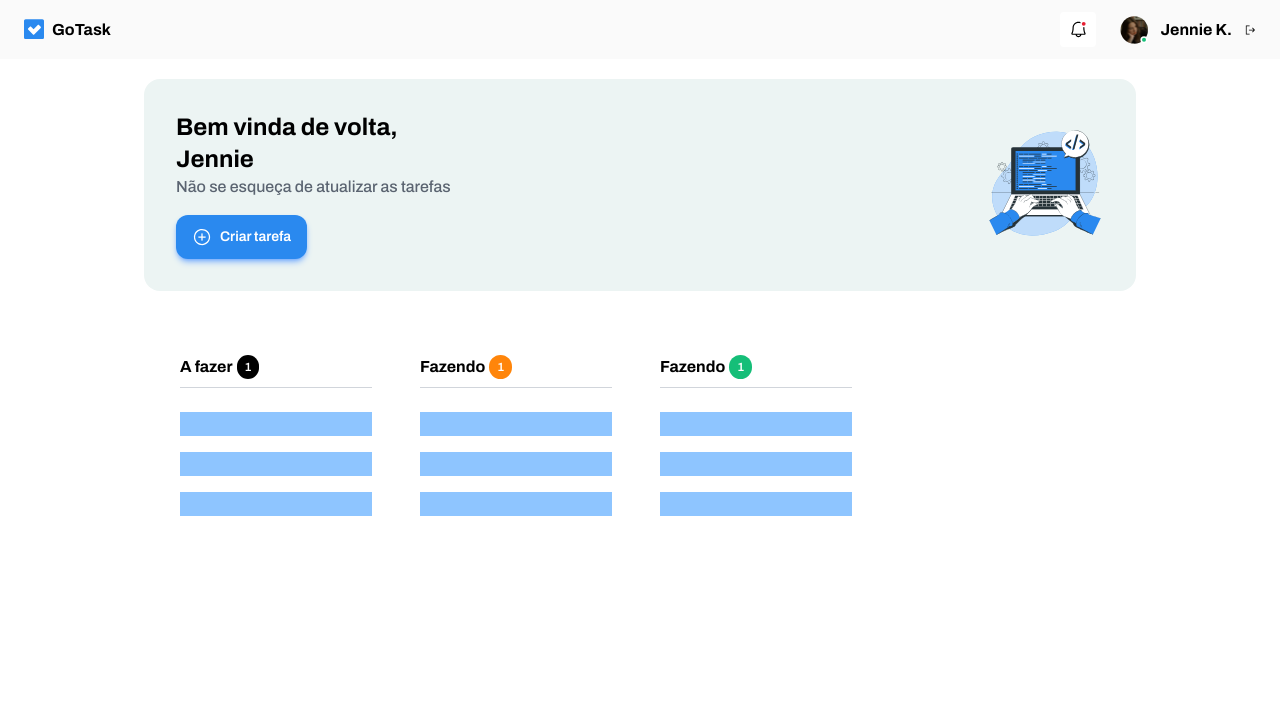
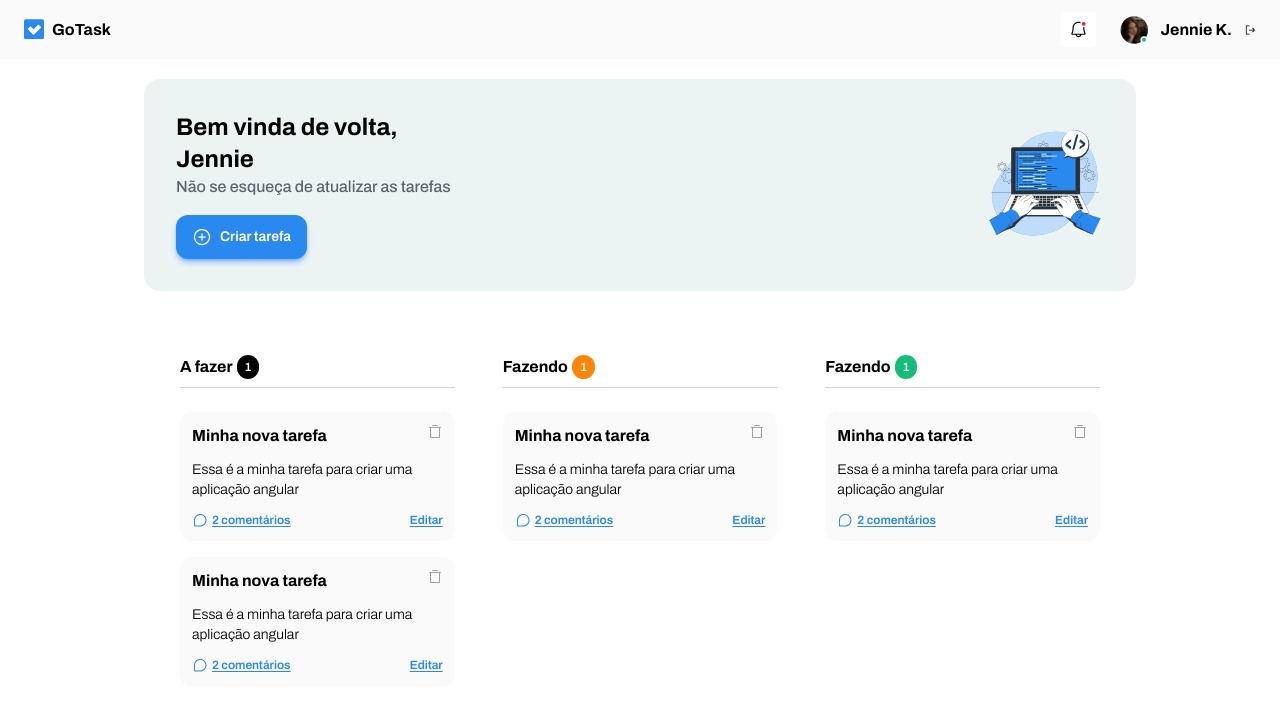
Before and after one commit to eriksongoncalves/angular-go-stack, an Angular app: page / in a window 1280 px wide. Shown: the top 710 px of the page. Built offline with nearby package versions, Linux system fonts and the light colour scheme.

Commit message:
styles: task card component

```diff
--- a/src/app/components/task-card/task-card.html
+++ b/src/app/components/task-card/task-card.html
@@ -1 +1,18 @@
-<p>task-card works!</p>
+<div class="flex cursor-grab flex-col gap-3 rounded-xl bg-[#fafafa] p-3">
+  <div class="flex gap-1">
+    <p class="font-bold">Minha nova tarefa</p>
+    <img src="images/icon-delete.svg" class="ml-auto cursor-pointer self-start" alt="" />
+  </div>
+  <p class="text-sm font-light">Essa é a minha tarefa para criar uma aplicação angular</p>
+  <div class="item-center flex gap-1">
+    <img src="images/icon-comments.svg" class="" alt="" />
+    <p class="cursor-pointer text-xs font-semibold text-[#2a89ef] underline underline-offset-2">
+      2 comentários
+    </p>
+    <p
+      class="ml-auto cursor-pointer text-xs font-semibold text-[#2a89ef] underline underline-offset-2"
+    >
+      Editar
+    </p>
+  </div>
+</div>
--- a/src/app/components/task-list-section/task-list-section.html
+++ b/src/app/components/task-list-section/task-list-section.html
@@ -7,9 +7,8 @@
     </div>
     <div class="flex flex-col gap-4">
       <!-- Tarefas -->
-      <div class="bg-blue-300 p-3"></div>
-      <div class="bg-blue-300 p-3"></div>
-      <div class="bg-blue-300 p-3"></div>
+      <app-task-card />
+      <app-task-card />
     </div>
   </div>
 
@@ -21,9 +20,7 @@
     </div>
     <div class="flex flex-col gap-4">
       <!-- Tarefas -->
-      <div class="bg-blue-300 p-3"></div>
-      <div class="bg-blue-300 p-3"></div>
-      <div class="bg-blue-300 p-3"></div>
+      <app-task-card />
     </div>
   </div>
 
@@ -35,9 +32,7 @@
     </div>
     <div class="flex flex-col gap-4">
       <!-- Tarefas -->
-      <div class="bg-blue-300 p-3"></div>
-      <div class="bg-blue-300 p-3"></div>
-      <div class="bg-blue-300 p-3"></div>
+      <app-task-card />
     </div>
   </div>
 </div>
--- a/src/app/components/task-list-section/task-list-section.ts
+++ b/src/app/components/task-list-section/task-list-section.ts
@@ -1,8 +1,10 @@
 import { Component } from '@angular/core'
+
+import { TaskCard } from '@components/task-card/task-card'
 
 @Component({
   selector: 'app-task-list-section',
-  imports: [],
+  imports: [TaskCard],
   templateUrl: './task-list-section.html',
   styleUrl: './task-list-section.css'
 })
```
